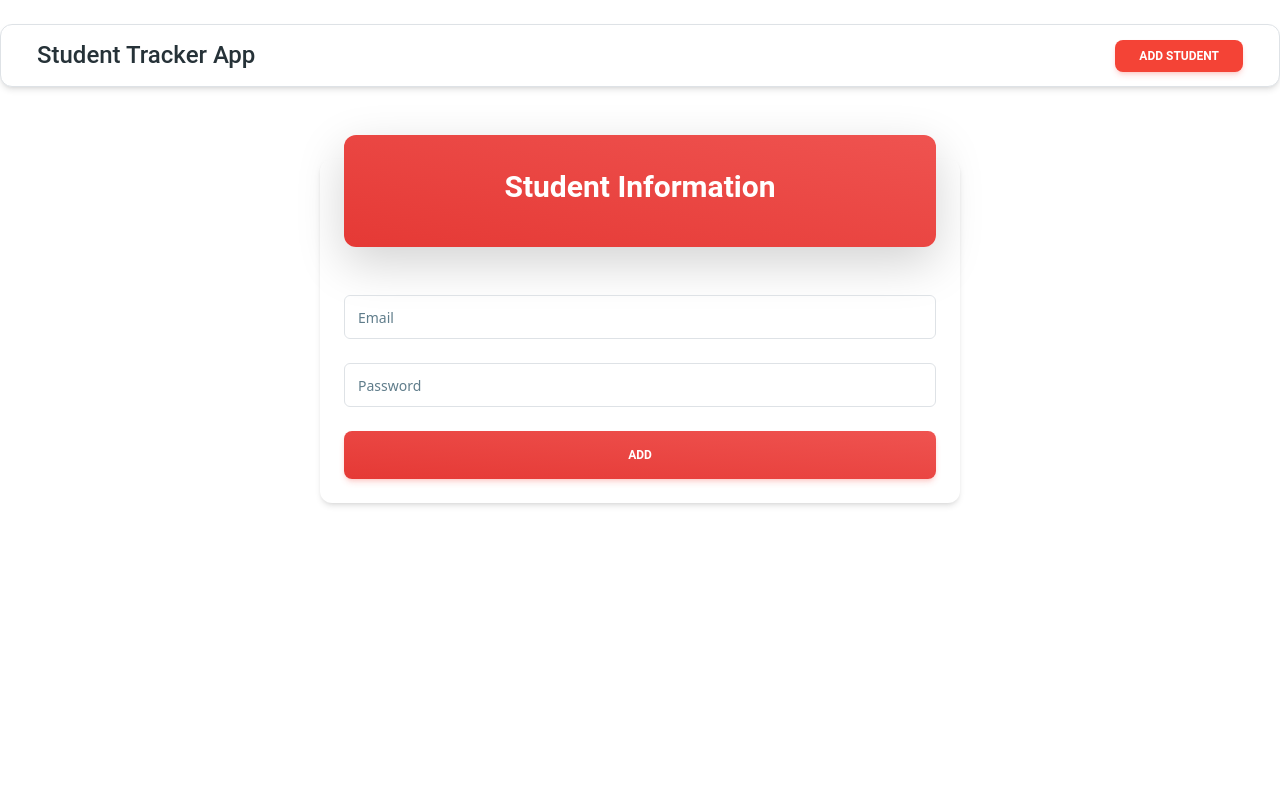
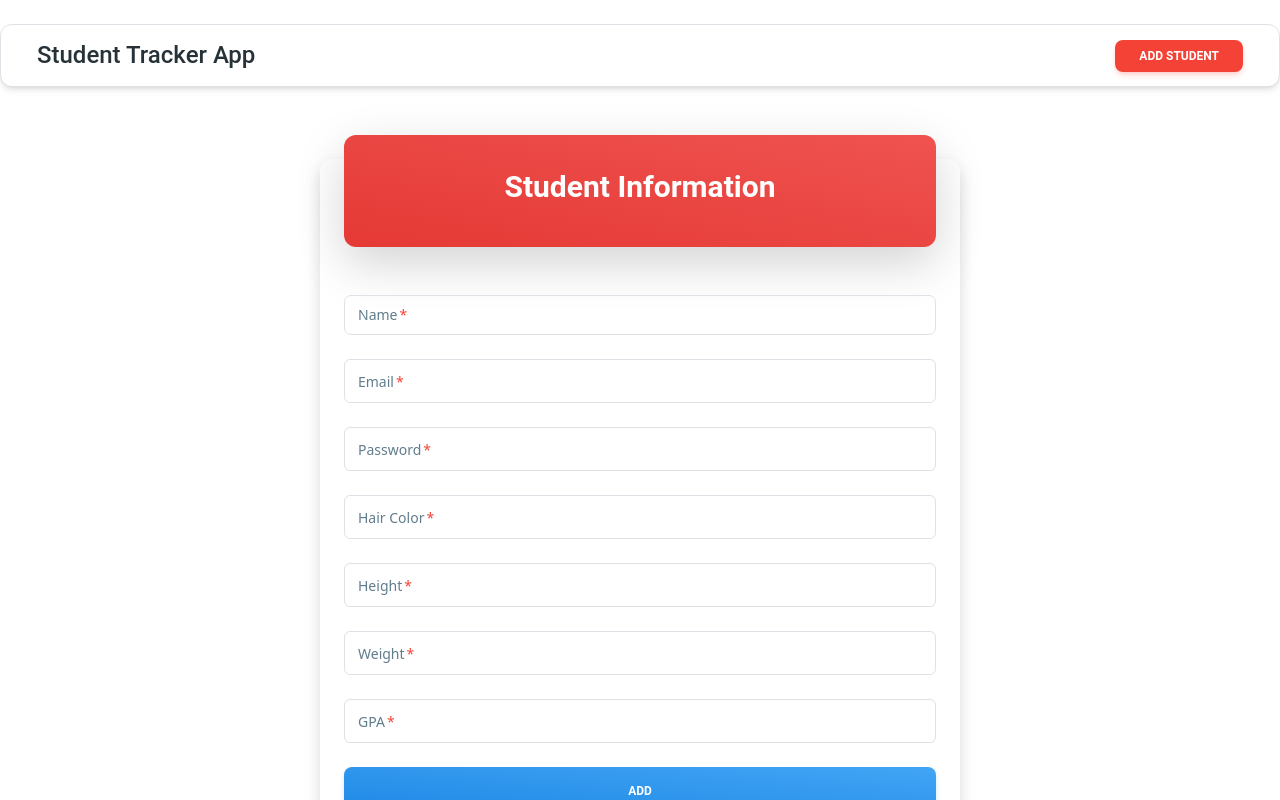
Before and after one commit to peyz21/Student-Tracker, a React (Create React App) app in the folder student-tracker-frontend/: page /addstudent in a window 1280 px wide. Shown: the top 800 px of the page. Built offline with nearby package versions, Linux system fonts and the light colour scheme.

Commit message:
added the add user endpoint fullyand all its required routings

```diff
--- a/student-tracker-frontend/src/components/users/AddUser.js
+++ b/student-tracker-frontend/src/components/users/AddUser.js
@@ -1,4 +1,6 @@
-import React from "react";
+import React, { useState } from "react";
+import axios from "axios";
+import { useNavigate } from "react-router-dom";
 import {
   Card,
   CardHeader,
@@ -6,14 +8,37 @@ import {
   CardFooter,
   Typography,
   Input,
-  Checkbox,
   Button,
 } from "@material-tailwind/react";
 
 const AddUser = () => {
+  const navigate = useNavigate(); // to navigate to other pages
+  const [student, setStudent] = React.useState({
+    name: "",
+    email: "",
+    password: "",
+    hairColor: "",
+    height: "",
+    weight: "",
+    gpa: "",
+  }); // to store the data from the form
+
+  const { name, email, password, hairColor, height, weight, gpa } = student;
+
+  const onInputChange = (e) => {
+    setStudent({ ...student, [e.target.name]: e.target.value });
+  };
+
+  const onSubmit = async (e) => {
+    e.preventDefault();
+    await axios.post("http://localhost:8080/student", student);
+    navigate("/");
+  };
+
   return (
     <div className="flex justify-center items-center py-5">
-      <Card className="w-1/2">
+      <Card className="w-1/2 shadow">
+        <form onSubmit={(e) => onSubmit(e)}>
           <CardHeader
             variant="gradient"
             color="red"
@@ -23,15 +48,94 @@ const AddUser = () => {
               Student Information
             </Typography>
           </CardHeader>
-        <CardBody className="flex flex-col gap-4">
-          <Input label="Email" size="lg" />
-          <Input label="Password" size="lg" />
+          <CardBody color="teal" className="flex flex-col gap-4">
+            <Input
+              color="teal"
+              label="Name"
+              size="md"
+              value={name}
+              name="name"
+              required
+              onChange={(e) => onInputChange(e)}
+            />
+            <Input
+              color="teal"
+              type="email"
+              label="Email"
+              size="lg"
+              value={email}
+              name="email"
+              required
+              onChange={(e) => onInputChange(e)}
+            />
+            <Input
+              color="teal"
+              type="password"
+              label="Password"
+              size="lg"
+              value={password}
+              name="password"
+              required
+              onChange={(e) => onInputChange(e)}
+            />
+            <Input
+              color="teal"
+              label="Hair Color"
+              size="lg"
+              value={hairColor}
+              name="hairColor"
+              required
+              onChange={(e) => onInputChange(e)}
+            />
+            <Input
+              color="teal"
+              type="number"
+              min="0"
+              label="Height"
+              size="lg"
+              value={height}
+              name="height"
+              required
+              onChange={(e) => onInputChange(e)}
+            />
+            <Input
+              color="teal"
+              type="number"
+              min="0"
+              label="Weight"
+              size="lg"
+              value={weight}
+              name="weight"
+              required
+              onChange={(e) => onInputChange(e)}
+            />
+            <Input
+              color="teal"
+              type="float"
+              min="0"
+              label="GPA"
+              size="lg"
+              value={gpa}
+              name="gpa"
+              required
+              onChange={(e) => onInputChange(e)}
+            />
           </CardBody>
           <CardFooter className="pt-0">
-          <Button variant="gradient" color="red" fullWidth>
+            <Button variant="gradient" color="blue" type="submit" fullWidth>
               Add
             </Button>
+            <Button
+              variant="gradient"
+              color="red"
+              fullWidth
+              className="my-2"
+                onClick={() => navigate("/")}
+            >
+              Cancel
+            </Button>
           </CardFooter>
+        </form>
       </Card>
     </div>
   );
```
Lines whose indentation alone changed are shown as unchanged.
